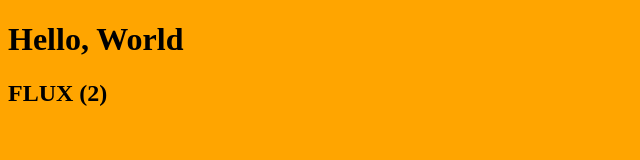
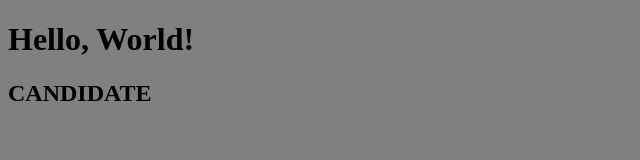
Before and after one commit to tylerchurch/static-site-test, a plain HTML site: page index.html in a window 1280 px wide. Shown: the whole page, without its empty margins (0-640 px from the left). Drawn offline with Linux system fonts and the light colour scheme.

Commit message:
CANDIDATE

```diff
--- a/index.html
+++ b/index.html
@@ -3,12 +3,12 @@
 <head>
   <style type="text/css">
   body {
-    background-color: orange;
+    background-color: gray;
   }
   </style>
 </head>
 <body>
-  <h1>Hello, World</h1>
-  <h2>FLUX (2)</h2>
+  <h1>Hello, World!</h1>
+  <h2>CANDIDATE</h2>
 </body>
 </html>
```
